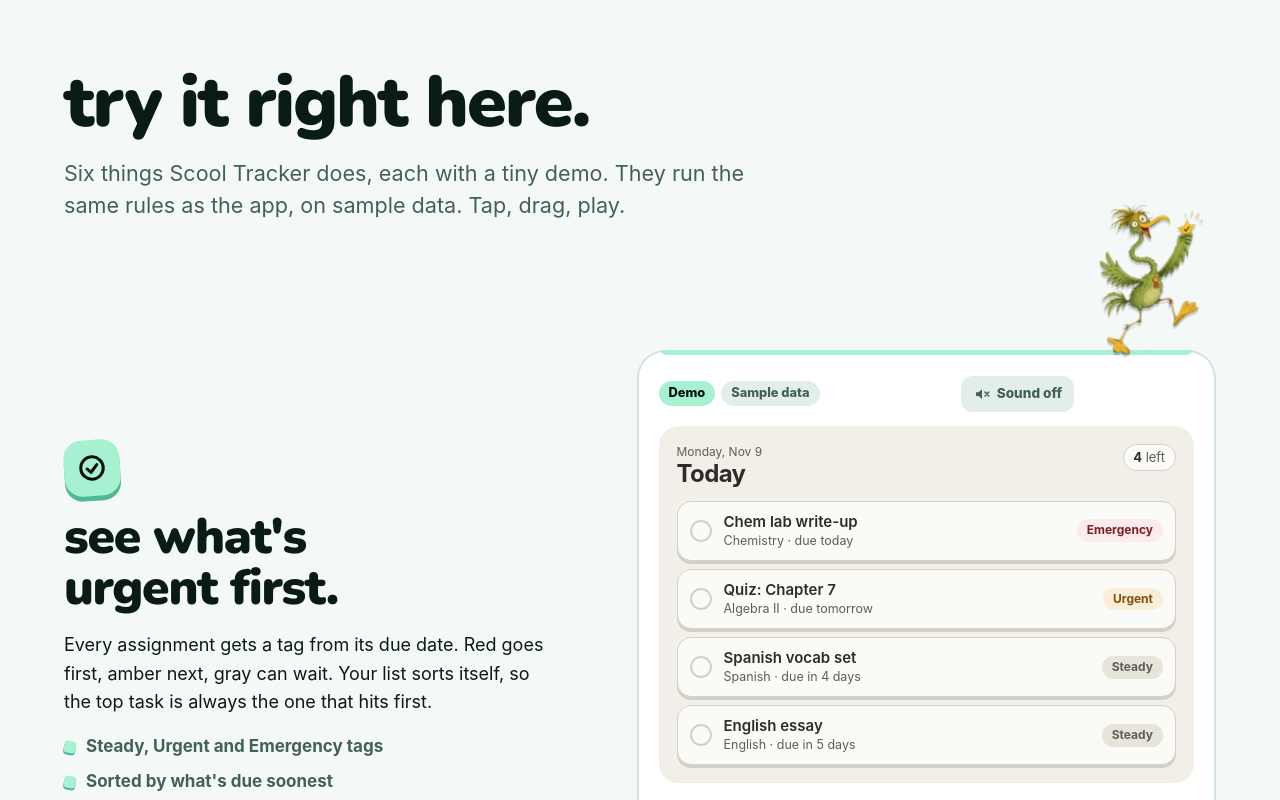
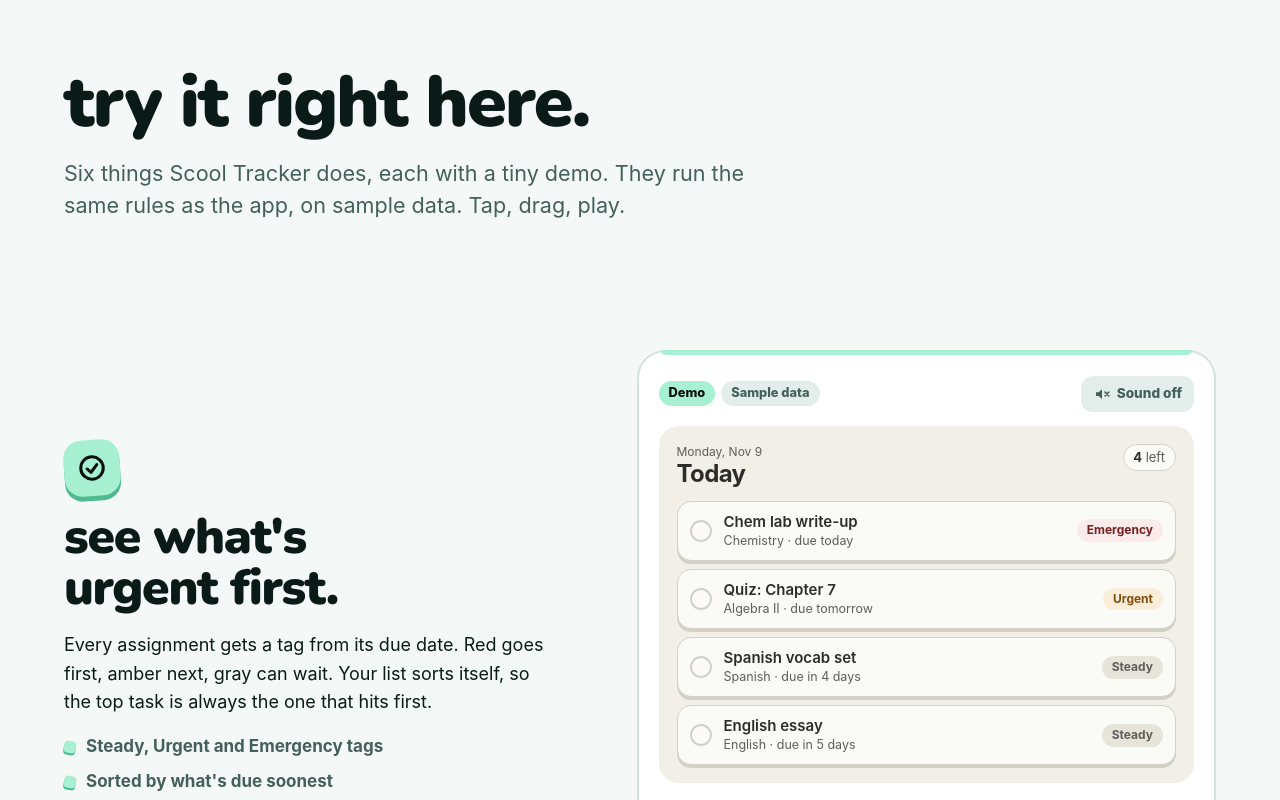
Before and after one commit to mcgee2262/scooltracker-site, a plain HTML site: page index.html in a window 1280 px wide. Shown: the part 2000-2800 px from the top of the page. Drawn offline with nearby package versions, Linux system fonts and the light colour scheme.

Commit message:
Update preview 2026-11-10 11:06

```diff
--- a/doodle/doodle.js
+++ b/doodle/doodle.js
@@ -9,6 +9,7 @@
    Poses are only motion (CSS, off when the user prefers reduced motion). */
 (function (root) {
   'use strict';
+  var ENABLED = false; // mascots hidden for now (2026-11-10). Set true and remove the 'mascots off' block at the end of style.css to bring them back.
   var POSES = ['wave', 'jump', 'worried', 'focused', 'sleepy'];
   var WHO = { wave: 'doodle', jump: 'doodle', worried: 'doodle', focused: 'squib', sleepy: 'squib' };
   var ALT = {
@@ -28,6 +29,7 @@
   }
 
   function render(el) {
+    if (!ENABLED) { el.innerHTML = ''; return; }
     var pose = el.getAttribute('data-doodle') || 'wave';
     var label = el.hasAttribute('data-doodle-label') ? el.getAttribute('data-doodle-label') || true : '';
     el.innerHTML = svg(pose, label);
--- a/style.css
+++ b/style.css
@@ -559,3 +559,7 @@ input[type="range"]:focus-visible::-moz-range-thumb { outline: 3px solid var(--f
 .plans .wrap { position: relative; }
 .plans-squib { display: none; }
 @media (min-width: 900px) { .plans-squib { display: block; position: absolute; right: var(--pad, 24px); top: -8px; width: 150px; pointer-events: none; } }
+
+/* mascots off (see ENABLED in doodle/doodle.js) */
+[data-doodle] { display: none !important; }
+.demo:has(.demo-doodle) .demo-top { padding-right: 0 !important; }
```
